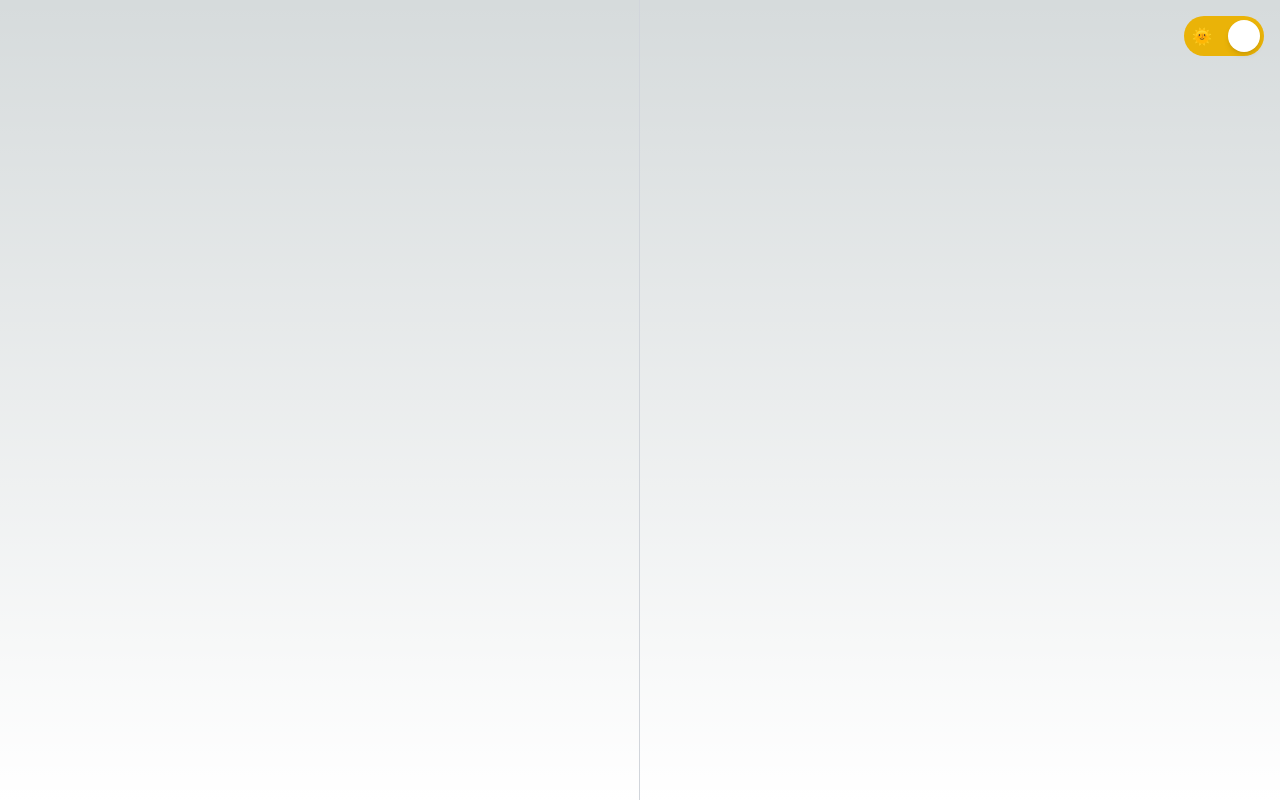
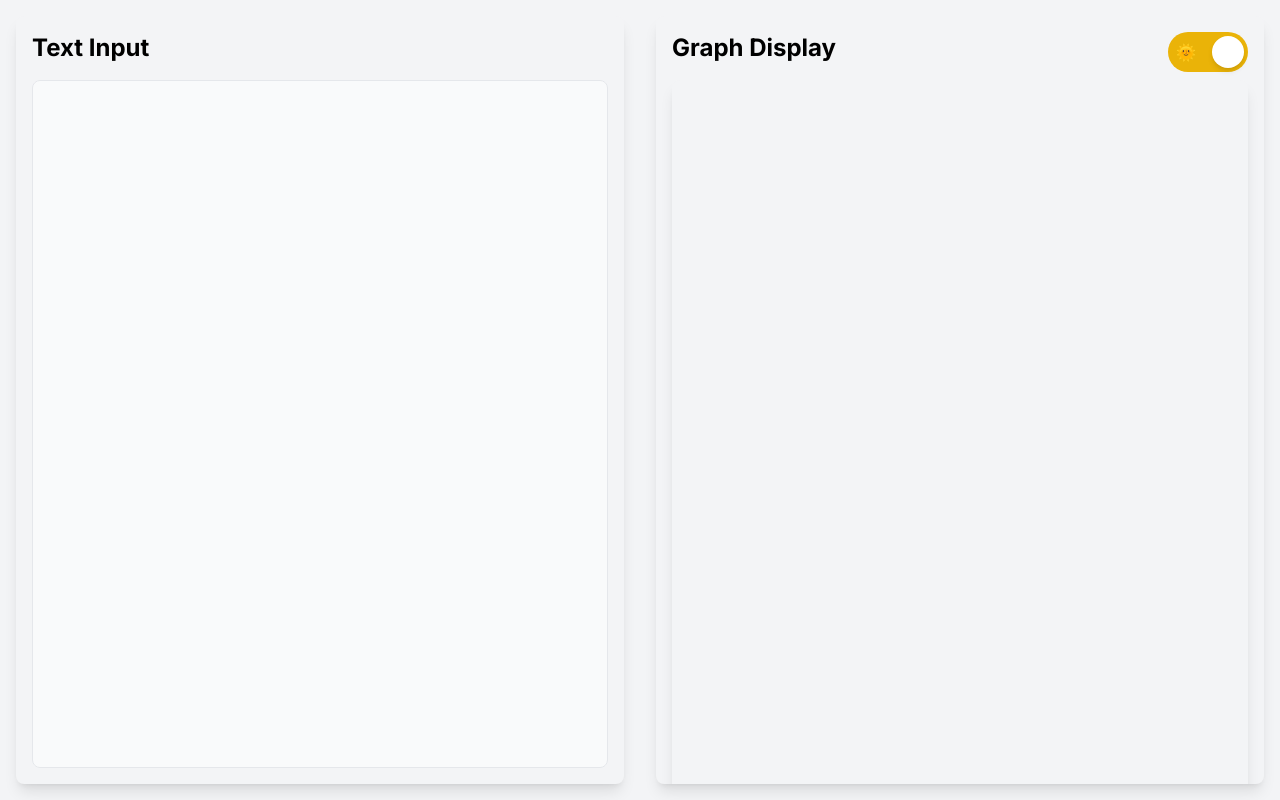
Before and after one commit to Nagi-ovo/Mind4U, a Next.js app in the folder frontend/: page / in a window 1280 px wide. Built offline with nearby package versions, Linux system fonts and the light colour scheme.

Commit message:
feat: daisy ui magic

```diff
--- a/frontend/package.json
+++ b/frontend/package.json
@@ -11,6 +11,7 @@
   "dependencies": {
     "@types/cytoscape": "^3.21.0",
     "cytoscape": "^3.29.2",
+    "daisyui": "^4.11.1",
     "html-react-parser": "^5.1.10",
     "next": "14.2.3",
     "react": "^18",
--- a/frontend/src/app/components/GraphDisplay.tsx
+++ b/frontend/src/app/components/GraphDisplay.tsx
@@ -7,9 +7,10 @@ interface GraphProps {
     edges: Array<{ data: { source: string, target: string, [key: string]: any } }>
   };
   theme: string; // Add theme prop
+  toggleTheme: () => void; // Add toggleTheme prop
 }
 
-const GraphDisplay: React.FC<GraphProps> = ({ elements, theme }) => {
+const GraphDisplay: React.FC<GraphProps> = ({ elements, theme, toggleTheme }) => {
   const cyContainer = useRef<HTMLDivElement>(null);
   const [cy, setCy] = useState<cytoscape.Core>();
 
@@ -24,7 +25,7 @@ const GraphDisplay: React.FC<GraphProps> = ({ elements, theme }) => {
             style: {
               'background-color': 'data(color)',
               'label': 'data(label)',
-              'color': theme === 'light' ? '#000' : '#FFF' // Use theme to set text color
+              'color': theme === 'light' ? '#000' : '#FFF'
             }
           },
           {
@@ -35,7 +36,7 @@ const GraphDisplay: React.FC<GraphProps> = ({ elements, theme }) => {
               'curve-style': 'bezier',
               'target-arrow-shape': 'triangle',
               'label': 'data(label)',
-              'color': theme === 'light' ? '#000' : '#FFF' // Use theme to set text color
+              'color': theme === 'light' ? '#000' : '#FFF'
             }
           }
         ],
@@ -51,7 +52,7 @@ const GraphDisplay: React.FC<GraphProps> = ({ elements, theme }) => {
     }
 
     if (cy) {
-      cy.elements().remove(); // Clear the graph
+      cy.elements().remove();
       const colors = [
         "#FFB3BA", "#FFDFBA", "#FFFFBA", "#BAFFC9", "#BAE1FF",
         "#B5EAD7", "#ECC5FB", "#FFC3A0", "#FF9AA2", "#FFDAC1",
@@ -67,14 +68,12 @@ const GraphDisplay: React.FC<GraphProps> = ({ elements, theme }) => {
       ];
       let colorIndex = 0;
 
-      // Prepare nodes with explicitly set group type
       const preparedNodes = elements.nodes.map(node => ({
         group: 'nodes' as ElementGroup,
         data: { ...node.data, color: colors[colorIndex++ % colors.length] }
       }));
       cy.add(preparedNodes);
 
-      // Prepare edges with explicitly set group type
       const preparedEdges = elements.edges.filter(edge =>
         edge.data && edge.data.source && edge.data.target &&
         cy.getElementById(edge.data.source).length > 0 &&
@@ -107,7 +106,11 @@ const GraphDisplay: React.FC<GraphProps> = ({ elements, theme }) => {
     }
   }, [theme, cy]);
 
-  return <div ref={cyContainer} className="flex-1 h-full" />;
+  return (
+    <div className={`relative flex-1 h-full rounded-lg shadow-lg ${theme === 'light' ? 'bg-gray-100' : 'bg-gray-800'}`}>
+      <div ref={cyContainer} className="absolute inset-0" />
+    </div>
+  );
 };
 
 export default GraphDisplay;
--- a/frontend/src/app/components/TextInput.tsx
+++ b/frontend/src/app/components/TextInput.tsx
@@ -2,16 +2,15 @@ import React, { useRef, useEffect } from 'react';
 
 interface TextInputProps {
   onTextSubmit: (text: string) => void;
+  theme: string; // Add theme prop
 }
 
-const TextInput: React.FC<TextInputProps> = ({ onTextSubmit }) => {
+const TextInput: React.FC<TextInputProps> = ({ onTextSubmit, theme }) => {
   const textRef = useRef<HTMLDivElement>(null);
 
   const handleInput = (event: React.FormEvent<HTMLDivElement>) => {
-    // retrieve the content of the text input
     const inputContent = textRef.current?.innerText || '';
 
-    // check if the user has pressed enter
     if (event.nativeEvent instanceof InputEvent) {
       if (event.nativeEvent.inputType === 'insertParagraph' || (event.nativeEvent.inputType === 'insertText' && event.nativeEvent.data?.endsWith('.'))) {
         onTextSubmit(inputContent);
@@ -21,7 +20,7 @@ const TextInput: React.FC<TextInputProps> = ({ onTextSubmit }) => {
 
   useEffect(() => {
     if (textRef.current) {
-      textRef.current.focus(); // focus text input when the component is mounted
+      textRef.current.focus();
     }
   }, []);
 
@@ -29,7 +28,7 @@ const TextInput: React.FC<TextInputProps> = ({ onTextSubmit }) => {
     <div
       ref={textRef}
       contentEditable={true}
-      className="flex-1 p-10 text-4xl border-r border-gray-300 overflow-auto whitespace-pre-wrap outline-none"
+      className={`flex-1 p-4 text-lg border rounded-lg overflow-auto whitespace-pre-wrap outline-none ${theme === 'light' ? 'bg-gray-50' : 'bg-gray-700'} ${theme === 'light' ? 'text-black' : 'text-white'}`}
       onInput={handleInput}
       suppressContentEditableWarning={true}
     />
--- a/frontend/src/app/page.tsx
+++ b/frontend/src/app/page.tsx
@@ -49,14 +49,16 @@ const Home: React.FC = () => {
       <Head>
         <title>Text to Graph</title>
       </Head>
-      <div className="flex h-screen overflow-hidden">
-        <div className="flex-1 flex flex-col overflow-auto">
-          <TextInput onTextSubmit={handleTextSubmit} />
+      <div className={`flex h-screen overflow-hidden ${theme === 'light' ? 'bg-gray-100' : 'bg-gray-900'}`}>
+        <div className={`flex-1 flex flex-col p-4 m-4 rounded-lg shadow-lg overflow-hidden ${theme === 'light' ? 'bg-gray-100' : 'bg-gray-800'}`}>
+          <h2 className="text-2xl font-bold mb-4">Text Input</h2>
+          <TextInput onTextSubmit={handleTextSubmit} theme={theme} />
         </div>
-        <div className="flex-1 overflow-auto">
-          <GraphDisplay elements={elements} theme={theme} /> {/* Pass theme to GraphDisplay */}
+        <div className={`flex-1 p-4 m-4 rounded-lg shadow-lg overflow-hidden relative ${theme === 'light' ? 'bg-gray-100' : 'bg-gray-800'}`}>
+          <h2 className="text-2xl font-bold mb-4">Graph Display</h2>
+          <GraphDisplay elements={elements} theme={theme} toggleTheme={toggleTheme} />
         </div>
-        <div className="absolute top-4 right-4 flex items-center">
+        <div className="absolute top-8 right-8"> {/* Adjust the top and right padding */}
           <ThemeToggleButton theme={theme} toggleTheme={toggleTheme} />
         </div>
       </div>
--- a/frontend/tailwind.config.ts
+++ b/frontend/tailwind.config.ts
@@ -1,3 +1,4 @@
+import daisyui from "daisyui";
 import type { Config } from "tailwindcss";
 
 const config: Config = {
@@ -11,6 +12,6 @@ const config: Config = {
       },
     },
   },
-  plugins: [],
+  plugins: [daisyui],
 };
 export default config;
```
Also changed, not shown: 1 other file (tests, documents, lock files or other folders).
